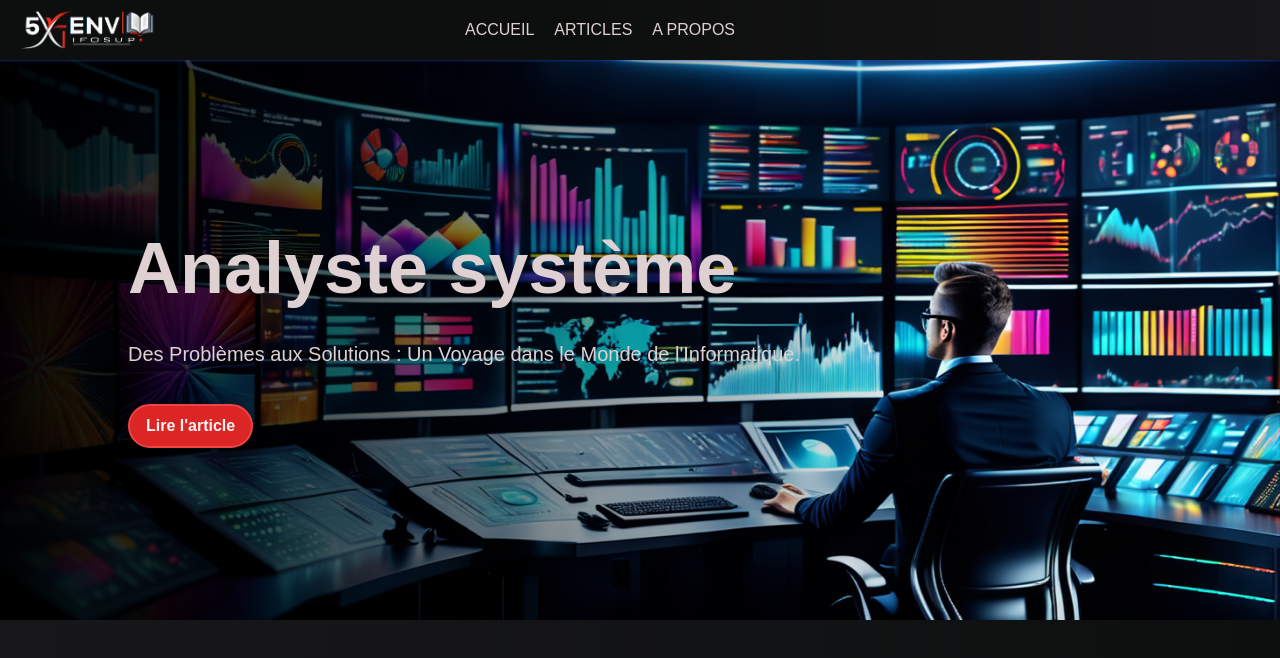
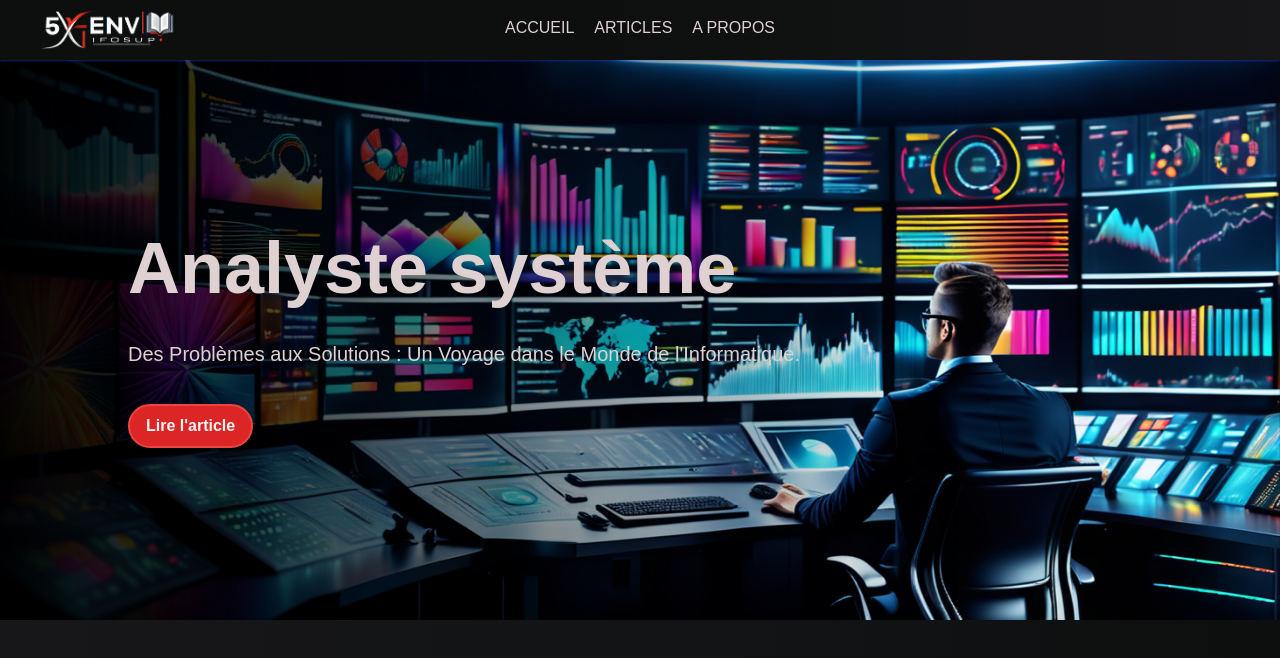
Before and after one commit to TechyBear404/5xenvNews, an Astro site: page / in a window 1280 px wide. Built offline with nearby package versions, Linux system fonts and the light colour scheme; Astro itself is replaced by a stand-in of ours; some icons are missing.

Commit message:
edit header

```diff
--- a/src/components/Header.astro
+++ b/src/components/Header.astro
@@ -6,7 +6,7 @@ import logo from '../images/logo_no_bg.png'
 ---
 
 <header
-	class="fixed left-0 right-0 top-0 z-50 mx-auto flex h-[60px] justify-between p-4 pr-5 shadow-sm shadow-blue-700/50"
+	class="fixed left-0 right-0 top-0 z-50 mx-auto flex h-[60px] justify-between p-4 pr-0 shadow-sm shadow-blue-700/50"
 	style="background: linear-gradient(90deg, #0D0E0E 44.8%, #171719 100%);"
 >
 	<a href="/" class="my-auto flex items-center justify-center hover:cursor-pointer">
@@ -14,7 +14,7 @@ import logo from '../images/logo_no_bg.png'
 			src={logo}
 			alt="Logo 5XENV"
 			height={40}
-			class="absolute left-5 z-10 my-auto object-cover"
+			class="absolute left-10 z-10 my-auto object-cover"
 		/>
 	</a>
 	<!-- <div id="logo" class="my-auto  ">Logo</div> -->
--- a/src/components/Navigation.astro
+++ b/src/components/Navigation.astro
@@ -1,17 +1,17 @@
-<div class="nav-links my-auto flex justify-center gap-5">
+<div class="nav-links -z-1 absolute left-0 right-0 mx-0 my-auto flex justify-center gap-5">
 	<a
 		href="/"
-		class="transition duration-150 ease-in-out hover:-translate-x-1 hover:-translate-y-1 hover:scale-105 hover:text-red-400"
+		class="transition duration-150 ease-in-out hover:-translate-x-1 hover:-translate-y-1 hover:scale-105 hover:text-red-500"
 		>Accueil</a
 	>
 	<a
 		href="/articles/"
-		class="transition duration-150 ease-in-out hover:-translate-y-1 hover:scale-105 hover:text-red-400"
+		class="transition duration-150 ease-in-out hover:-translate-y-1 hover:scale-105 hover:text-red-500"
 		>Articles</a
 	>
 	<a
 		href="/about/"
-		class="transition duration-150 ease-in-out hover:-translate-y-1 hover:translate-x-1 hover:scale-105 hover:text-red-400"
+		class="transition duration-150 ease-in-out hover:-translate-y-1 hover:translate-x-1 hover:scale-105 hover:text-red-500"
 		>A propos</a
 	>
 </div>
--- a/src/components/Socials.astro
+++ b/src/components/Socials.astro
@@ -2,7 +2,7 @@
 import { Icon } from 'astro-icon'
 ---
 
-<div id="socials" class="my-auto flex justify-center gap-2 text-base">
+<div id="socials" class="z-50 my-auto flex justify-center gap-2 pr-10 text-base">
 	<a href="">
 		<Icon
 			name="fa:facebook-square"
```
